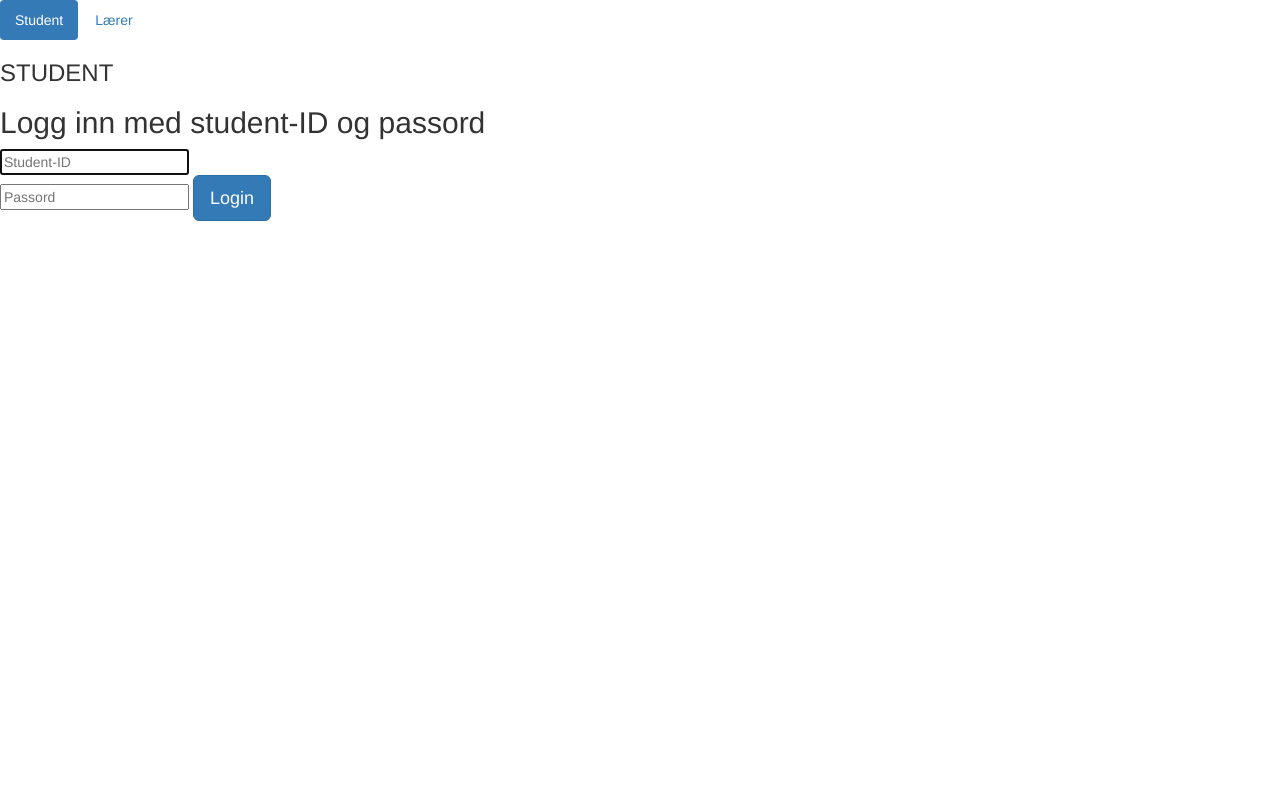
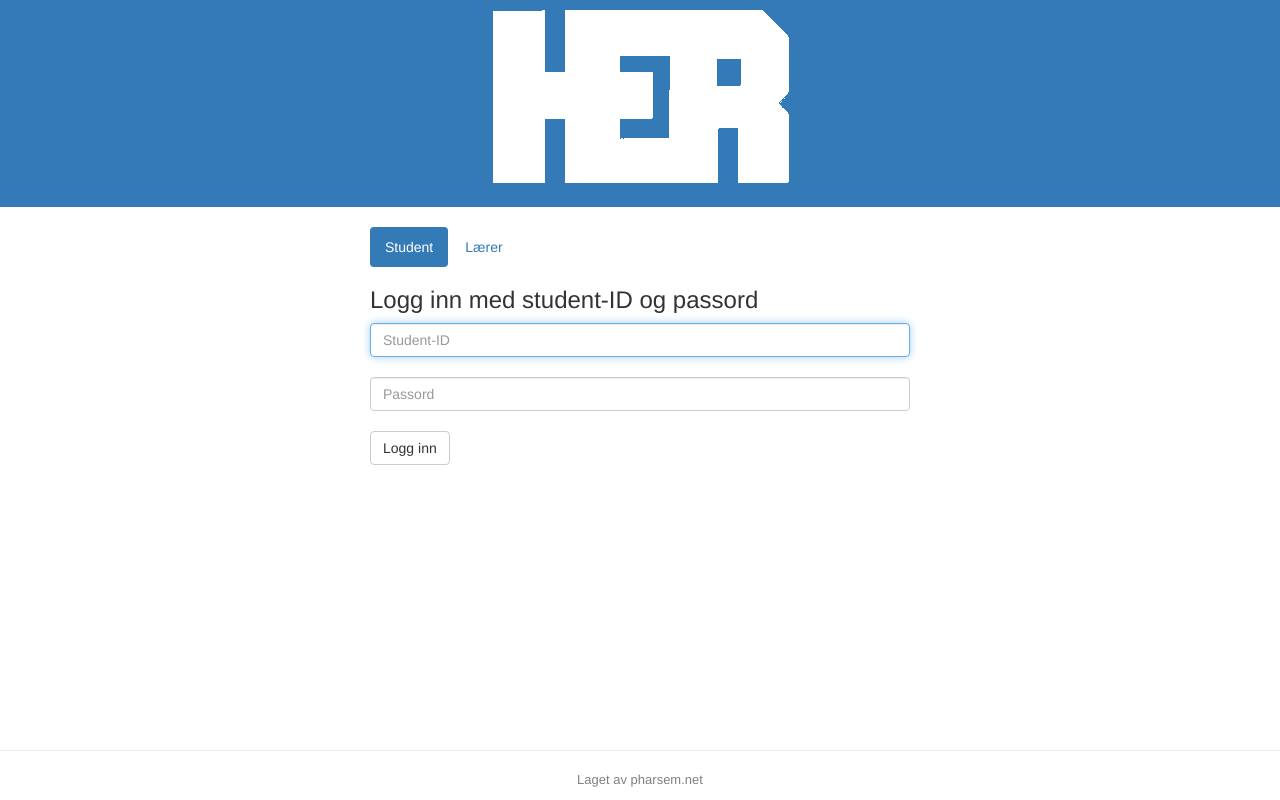
Before and after one commit to pharsem/HER_PoC, a PHP site: page / in a window 1280 px wide. Run offline with PHP 8.4, Linux system fonts and the light colour scheme; some libraries are stand-ins or nearby versions.

Commit message:
Some quick styling

```diff
--- /dev/null
+++ b/footer.php
@@ -0,0 +1,6 @@
+<footer>
+    <hr>
+    <p>Laget av <a href="http://pharsem.net">pharsem.net</a> </p>
+</footer>
+</body>
+</html>
--- /dev/null
+++ b/header.php
@@ -0,0 +1,36 @@
+<!DOCTYPE html>
+<html lang="en">
+<head>
+    <meta charset="utf-8" name="viewport" content="width=device-width, initial-scale=1">
+    <title>HER</title>
+    <link rel="stylesheet" href="style.css">
+    <link rel="stylesheet" href="https://maxcdn.bootstrapcdn.com/bootstrap/3.3.7/css/bootstrap.min.css">
+    <script src="https://ajax.googleapis.com/ajax/libs/jquery/3.1.1/jquery.min.js"></script>
+    <script src="https://maxcdn.bootstrapcdn.com/bootstrap/3.3.7/js/bootstrap.min.js"></script>
+</head>
+<body>
+<header>
+        <div class="row">
+        <a href="index.php"><img src="logo.png" alt="HER"></a>
+    </div>
+
+    <div class="row">
+        <h5>
+            <?php
+            if (isset($_SESSION['valid']) && $_SESSION['valid'] == true && $_SESSION['role'] == 'student') {
+                echo 'Student ' . $_SESSION['username'] . ' logget inn';
+
+            } else if (isset($_SESSION['valid']) && $_SESSION['valid'] == true && $_SESSION['role'] == 'teacher') {
+                echo 'Lærer ' . $_SESSION['username'] . ' logget inn';
+            } ?>
+        </h5>
+        <h5>
+            <?php
+            if (isset($_SESSION['valid']) && $_SESSION['valid'] == true) {
+                echo "<a href='logout.php'>Logg ut</a>";
+            } ?>
+
+        </h5>
+    </div>
+
+</header>
--- a/index.php
+++ b/index.php
@@ -6,32 +6,16 @@ session_start();
 
 ?>
 
-<!DOCTYPE html>
-<html lang="en">
-<head>
-    <meta charset="utf-8" name="viewport" content="width=device-width, initial-scale=1">
-    <title>HER</title>
-    <link rel="stylesheet" href="style.css">
-    <link rel="stylesheet" href="https://maxcdn.bootstrapcdn.com/bootstrap/3.3.7/css/bootstrap.min.css">
-    <script src="https://ajax.googleapis.com/ajax/libs/jquery/3.1.1/jquery.min.js"></script>
-    <script src="https://maxcdn.bootstrapcdn.com/bootstrap/3.3.7/js/bootstrap.min.js"></script>
-</head>
-<body>
+
+<?php include "header.php"; ?>
+
+<div class="container">
+    <div class="col-md-6 col-md-offset-3">
         <?php
         if (isset($_SESSION['valid']) && $_SESSION['valid'] == true && $_SESSION['role'] == 'student') {
-    echo 'Student ' . $_SESSION['username'] . ' logget inn';
-
             include "student_view.php";
-
-    ?>
-    <a href="logout.php">Logg ut</a> <?php
         } else if (isset($_SESSION['valid']) && $_SESSION['valid'] == true && $_SESSION['role'] == 'teacher') {
-    echo 'Lærer ' . $_SESSION['username'] . ' logget inn';
-
             include "teacher_view.php";
-
-    ?>
-    <a href="logout.php">Logg ut</a> <?php
         } else { ?>
         <ul class="nav nav-pills">
             <li class="active"><a data-toggle="pill" href="#student">Student</a></li>
@@ -40,17 +24,16 @@ if (isset($_SESSION['valid']) && $_SESSION['valid'] == true && $_SESSION['role']
 
         <div class="tab-content">
             <div id="student" class="tab-pane fade in active">
-        <h3>STUDENT</h3>
                 <?php include "login_student.php"; ?>
             </div>
             <div id="teacher" class="tab-pane fade">
-        <h3>LÆRER</h3>
                 <?php include "login_teacher.php"; ?>
             </div>
         </div>
 
         <?php
         }; ?>
+    </div>
+</div>
 
-</body>
-</html>
+<?php include "footer.php"; ?>
--- a/login_student.php
+++ b/login_student.php
@@ -4,12 +4,12 @@
 // ini_set("display_errors", 1);
 ?>
 
-<h2>Logg inn med student-ID og passord</h2>
+<h3>Logg inn med student-ID og passord</h3>
 
 <?php
 $msg = '';
 
-if (isset($_POST['login']) && !empty($_POST['username'])
+if (isset($_POST['login_student']) && !empty($_POST['username'])
     && !empty($_POST['password'])) {
 
     $studentID = $_POST['username'];
@@ -31,12 +31,8 @@ if (isset($_POST['login']) && !empty($_POST['username'])
 }
 ?>
 
-
-<form class = "form-signin" role = "form"
-      action = "<?php echo htmlspecialchars($_SERVER['PHP_SELF']);
-      ?>" method = "post">
-    <h4 class = "form-signin-heading"><?php echo $msg; ?></h4>
-    <input type = "text" name = "username" placeholder = "Student-ID" required autofocus><br>
-    <input type = "password" name = "password" placeholder = "Passord" required>
-    <button class = "btn btn-lg btn-primary" type = "submit" name = "login">Login</button>
+<form class="form-group" role="form" action="<?php echo htmlspecialchars($_SERVER['PHP_SELF']);?>" method="post">
+    <input type="text" class="form-control" name="username" placeholder="Student-ID" required autofocus><br>
+    <input type = "password" class="form-control" name = "password" placeholder = "Passord" required><br>
+    <button type="submit" class="btn btn-default" name="login_student">Logg inn</button>
 </form>
--- a/login_teacher.php
+++ b/login_teacher.php
@@ -5,12 +5,12 @@
 // ini_set("display_errors", 1);
 ?>
 
-<h2>Logg inn med lærer-ID og passord</h2>
+<h3>Logg inn med lærer-ID og passord</h3>
 
 <?php
 $msg = '';
 
-if (isset($_POST['login']) && !empty($_POST['username'])
+if (isset($_POST['login_teacher']) && !empty($_POST['username'])
     && !empty($_POST['password'])) {
 
     $teacherID = $_POST['username'];
@@ -34,11 +34,8 @@ if (isset($_POST['login']) && !empty($_POST['username'])
 ?>
 
 
-<form class = "form-signin" role = "form"
-      action = "<?php echo htmlspecialchars($_SERVER['PHP_SELF']);
-      ?>" method = "post">
-    <h4 class = "form-signin-heading"><?php echo $msg; ?></h4>
-    <input type = "text" name = "username" placeholder = "Lærer-ID" required autofocus></br>
-    <input type = "password" name = "password" placeholder = "Passord" required>
-    <button class = "btn btn-lg btn-primary" type = "submit" name = "login">Login</button>
+<form class="form-group" role = "form" action="<?php echo htmlspecialchars($_SERVER['PHP_SELF']);?>" method="post">
+    <input type="text" class="form-control" name="username" placeholder="Lærer-ID" required autofocus><br>
+    <input type = "password" class="form-control" name = "password" placeholder = "Passord" required><br>
+    <button type="submit" class="btn btn-default" name="login_teacher">Logg inn</button>
 </form>
--- a/student_view.php
+++ b/student_view.php
@@ -4,10 +4,11 @@ $sql = "SELECT class_id, class_name, class_time FROM classes";
 $result = $mysqli->query($sql);
 
 if ($result->num_rows > 0) {
-    echo "<table>
+    echo "<table class='table table-striped'>
             <tr>
                 <th>Tidspunkt</th>
                 <th>Forelesning</th>
+                <th>Registrer</th>
             </tr>";
     while($row = $result->fetch_assoc()) {
         echo "<tr>
--- /dev/null
+++ b/style.css
@@ -0,0 +1,28 @@
+html, body {
+    height: 100%;
+    widows: 100%;
+    overflow: hidden;
+}
+
+header {
+    background: #337ab7;
+    text-align: center;
+    padding: 10px;
+    margin-bottom: 20px;
+}
+
+header h5, header h5 a {
+    color: white;
+}
+
+footer {
+    bottom: 0;
+    position: absolute;
+    text-align: center;
+    width: 100%;
+}
+
+footer p, footer a {
+    font-size: small;
+    color: grey;
+}
--- a/teacher_view.php
+++ b/teacher_view.php
@@ -4,10 +4,11 @@ $sql = "SELECT class_id, class_name, class_time FROM classes";
 $result = $mysqli->query($sql);
 
 if ($result->num_rows > 0) {
-    echo "<table>
+    echo "<table class='table table-striped'>
             <tr>
                 <th>Tidspunkt</th>
                 <th>Forelesning</th>
+                <th>Studenter</th>
             </tr>";
     while($row = $result->fetch_assoc()) {
 
```
Also changed, not shown: db_const.php (deleted, +0 -66 lines), login.php (deleted, +0 -7 lines), register.php (+15 -3 lines), registered.php (+22 -3 lines), reset.php (+19 -8 lines), README.md, logo.png (added). Lines whose indentation alone changed are shown as unchanged.
